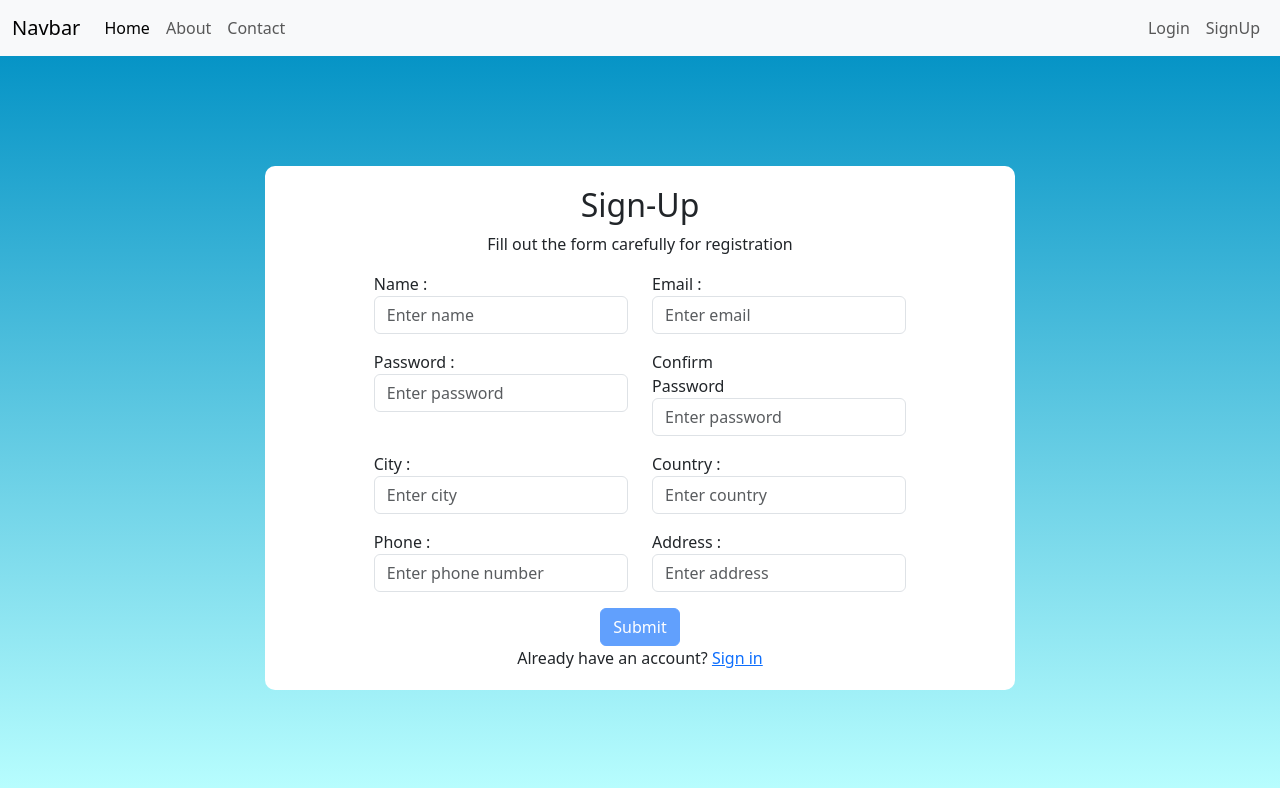
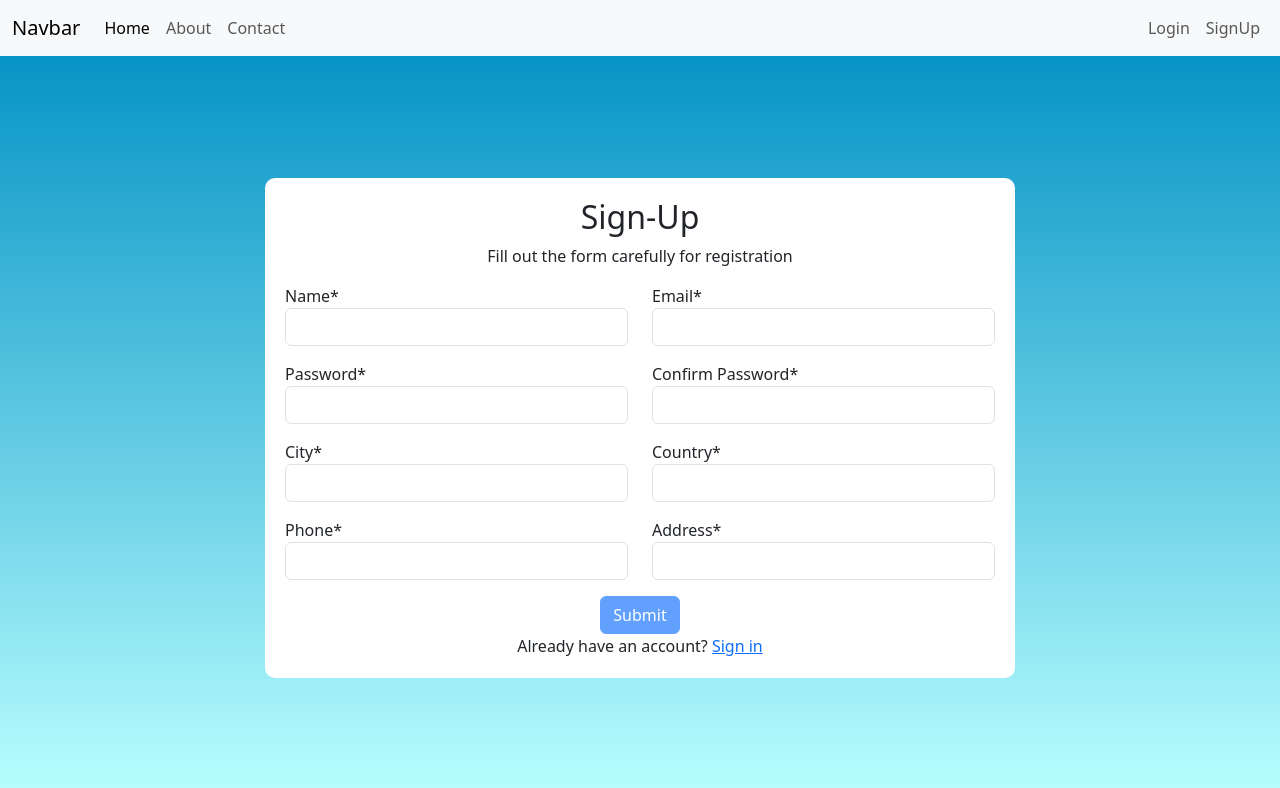
Before and after one commit to SatyamChoukse/Angular_Project_Initialization, an Angular app: page /register in a window 1280 px wide. Shown: the top 788 px of the page. Built offline with nearby package versions, Linux system fonts and the light colour scheme.

Commit message:
Completed some todos

```diff
--- a/src/app/public/header/header.component.ts
+++ b/src/app/public/header/header.component.ts
@@ -1,4 +1,5 @@
-import {  Component, OnDestroy, OnInit } from '@angular/core';
+import {  Component, OnDestroy, OnInit, inject } from '@angular/core';
+import { Router, RouterLink } from '@angular/router';
 import { Subscription } from 'rxjs';
 import { AuthService } from 'src/app/services/auth.service';
 @Component({
@@ -10,11 +11,11 @@ export class HeaderComponent implements OnInit, OnDestroy {
   public isLoggedIn: boolean = false;
   //TODO: rename to subscription or subscriptions if array
   public loggedInSubscription!: Subscription;
-  constructor(private authService: AuthService) { }
+  constructor(private authService: AuthService,private router: Router) { }
 
   ngOnInit(): void {
-    this.isLoggedIn = this.authService.isLoggedInF();
-    this.loggedInSubscription = this.authService.isLoggedInE.subscribe(
+    this.isLoggedIn = this.authService.isLoggedIn();
+    this.loggedInSubscription = this.authService.OnLoginChange.subscribe(
       (res: boolean) => {
         this.isLoggedIn = res;
       }
@@ -24,6 +25,7 @@ export class HeaderComponent implements OnInit, OnDestroy {
   public logout() {
     localStorage.clear();
     this.isLoggedIn = false;
+    this.router.navigate(['/login']);
   }
 
   ngOnDestroy(): void {
--- a/src/app/public/login/login.component.ts
+++ b/src/app/public/login/login.component.ts
@@ -5,7 +5,7 @@ import { ToastrService } from 'ngx-toastr';
 import { environment } from 'src/app/environments/environment';
 import { loginForm, login } from 'src/app/models/login.model';
 import { user } from 'src/app/models/user.model';
-import { responseG } from 'src/app/responses/response';
+import { Identity } from 'src/app/responses/response';
 import { AuthService } from 'src/app/services/auth.service';
 
 @Component({
@@ -33,11 +33,11 @@ export class LoginComponent {
       }
 
       this.authService.login(loginUser).subscribe({
-        next: (res: responseG<user>) => {
+        next: (res: Identity<user>) => {
           if (res.statusCode == 200) {
             localStorage.setItem(environment.tokenKey, JSON.stringify(res.token));
             this.toastreService.success("Logged In success");
-            this.authService.isLoggedInE.emit(true);
+            this.authService.OnLoginChange.emit(true);
             this.isShowSbnt = false;
             this.router.navigate(['/home']);
           }
--- a/src/app/public/register/register.component.html
+++ b/src/app/public/register/register.component.html
@@ -4,15 +4,14 @@
             <h2>Sign-Up</h2>
             <p>Fill out the form carefully for registration</p>
         </div>
-        <div class="m-auto w-75" *ngIf="userForm!=null">
+        <div class="m-auto w-100" *ngIf="userForm!=null">
             <form [formGroup]="userForm">
                 <div class="row">
                     <div class="col-sm-6">
                         <div class="mb-3 ">
-                            <label class="w-50">Name :</label>
+                            <label class="w-50">Name*</label>
                             <div>
-                                <input type="text" class="form-control" placeholder="Enter name" name="name"
-                                    formControlName="name">
+                                <input type="text" class="form-control" formControlName="name">
                                 <small class="text-danger"
                                     *ngIf="this.userForm.controls.name.hasError('required') && this.userForm.controls.name.touched">
                                     This field is required.*
@@ -22,8 +21,8 @@
                     </div>
                     <div class="col-sm-6">
                         <div class="mb-3 ">
-                            <label class="w-50">Email :</label>
-                            <input type="email" class="form-control" placeholder="Enter email" name="email"
+                            <label class="w-50">Email*</label>
+                            <input type="email" class="form-control" name="email"
                                 formControlName="email">
                             <div
                                 *ngIf="this.userForm.controls.email && this.userForm.controls.email.invalid && this.userForm.controls.email.touched">
@@ -41,8 +40,8 @@
                 <div class="row">
                     <div class="col-sm-6">
                         <div class="mb-3">
-                            <label class="w-50">Password :</label>
-                            <input type="password" class="form-control" placeholder="Enter password" name="password"
+                            <label class="w-50">Password*</label>
+                            <input type="password" class="form-control" name="password"
                                 formControlName="password">
                             <div
                                 *ngIf="this.userForm.controls.password && this.userForm.controls.password.invalid && this.userForm.controls.password.touched">
@@ -60,8 +59,8 @@
                     </div>
                     <div class="col-sm-6">
                         <div class="mb-3">
-                            <label class="w-50">Confirm Password</label>
-                            <input type="password" class="form-control" placeholder="Enter password" name="password"
+                            <label class="w-50">Confirm Password*</label>
+                            <input type="password" class="form-control" name="password"
                                 formControlName="confirmPassword">
                             <div
                                 *ngIf="(userForm.controls.confirmPassword.dirty || userForm.controls.confirmPassword.touched)">
@@ -85,8 +84,8 @@
                 <div class="row">
                     <div class="col-sm-6">
                         <div class="mb-3">
-                            <label class="w-50">City :</label>
-                            <input type="city" class="form-control" placeholder="Enter city" name="city"
+                            <label class="w-50">City*</label>
+                            <input type="city" class="form-control" name="city"
                                 formControlName="city">
                             <div
                                 *ngIf="this.userForm.controls.city && this.userForm.controls.city.invalid && this.userForm.controls.city.touched">
@@ -98,8 +97,8 @@
                     </div>
                     <div class="col-sm-6">
                         <div class="mb-3">
-                            <label class="w-50">Country :</label>
-                            <input type="country" class="form-control" placeholder="Enter country" name="country"
+                            <label class="w-50">Country*</label>
+                            <input type="country" class="form-control" name="country"
                                 formControlName="country">
                             <div
                                 *ngIf="this.userForm.controls.country && this.userForm.controls.country.invalid && this.userForm.controls.country.touched">
@@ -114,8 +113,8 @@
                 <div class="row">
                     <div class="col-sm-6">
                         <div class="mb-3">
-                            <label  class="w-50">Phone :</label>
-                            <input type="number" class="form-control" placeholder="Enter phone number" name="phone"
+                            <label  class="w-50">Phone*</label>
+                            <input type="number" class="form-control" name="phone"
                                 formControlName="phone">
                             <div
                                 *ngIf="this.userForm.controls.phone && this.userForm.controls.phone.invalid && this.userForm.controls.phone.touched">
@@ -130,8 +129,8 @@
                     </div>
                     <div class="col-sm-6">
                         <div class="mb-3">
-                            <label class="w-50">Address :</label>
-                            <input type="address" class="form-control" placeholder="Enter address" name="address"
+                            <label class="w-50">Address*</label>
+                            <input type="address" class="form-control" name="address"
                                 formControlName="address">
                             <div
                                 *ngIf="this.userForm.controls.address && this.userForm.controls.address.invalid && this.userForm.controls.address.touched">
--- a/src/app/responses/response.ts
+++ b/src/app/responses/response.ts
@@ -1,5 +1,5 @@
 //TODO: chnage the name to Identity
-export interface responseG<T>{
+export interface Identity<T>{
   data: T
   status: string,
   statusCode: number,
--- a/src/app/services/auth.service.ts
+++ b/src/app/services/auth.service.ts
@@ -3,7 +3,7 @@ import { EventEmitter, Injectable } from '@angular/core';
 import { login } from '../models/login.model';
 import { environment } from '../environments/environment';
 import { Observable } from 'rxjs';
-import { response, responseG } from '../responses/response';
+import { response, Identity } from '../responses/response';
 import { user } from '../models/user.model';
 import { registerFormData } from '../models/register.model';
 
@@ -13,22 +13,21 @@ import { registerFormData } from '../models/register.model';
 export class AuthService {
 
   private baseUrl = environment.baseUrl;
-  //TODO: rename OnLoginChange
-  public isLoggedInE:EventEmitter<boolean>=new EventEmitter<boolean>();
+
+  public OnLoginChange:EventEmitter<boolean>=new EventEmitter<boolean>();
 
   constructor(private httpClient: HttpClient) { }
 
-  //TODO: isLoggedIn
-  public isLoggedInF(){
+  public isLoggedIn(){
     if(localStorage.getItem(environment.tokenKey)){
       return true;
     }
     return false;
   }
 
-  public login(userData: login): Observable<responseG<user>>{
+  public login(userData: login): Observable<Identity<user>>{
     const url = `${this.baseUrl}/user/login`;
-    return this.httpClient.post<responseG<user>>(url, userData);
+    return this.httpClient.post<Identity<user>>(url, userData);
   }
 
   public register(userData: registerFormData): Observable<response>{
```
